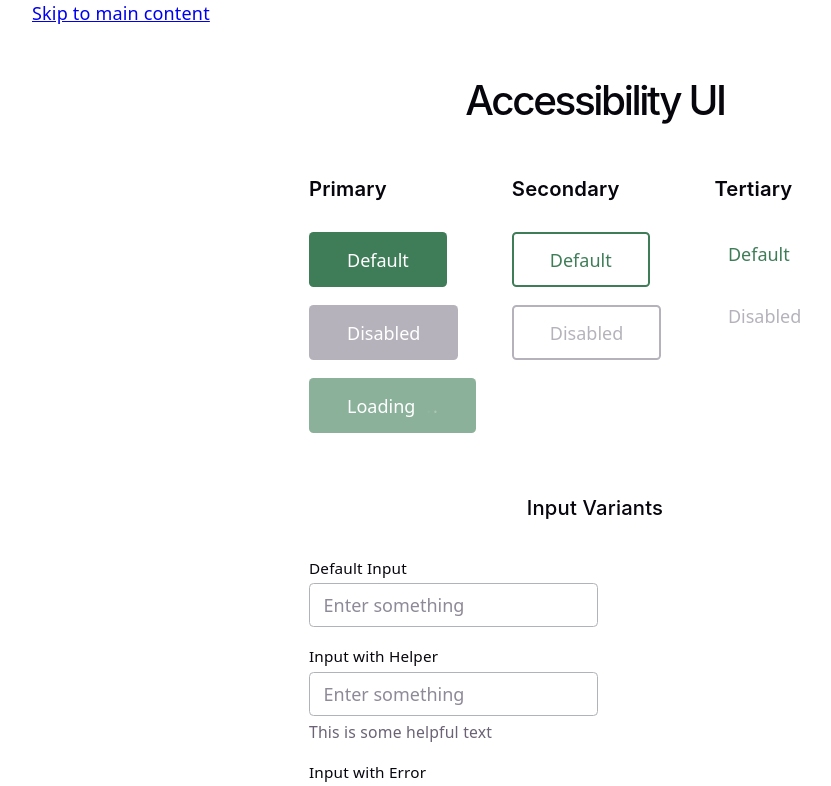
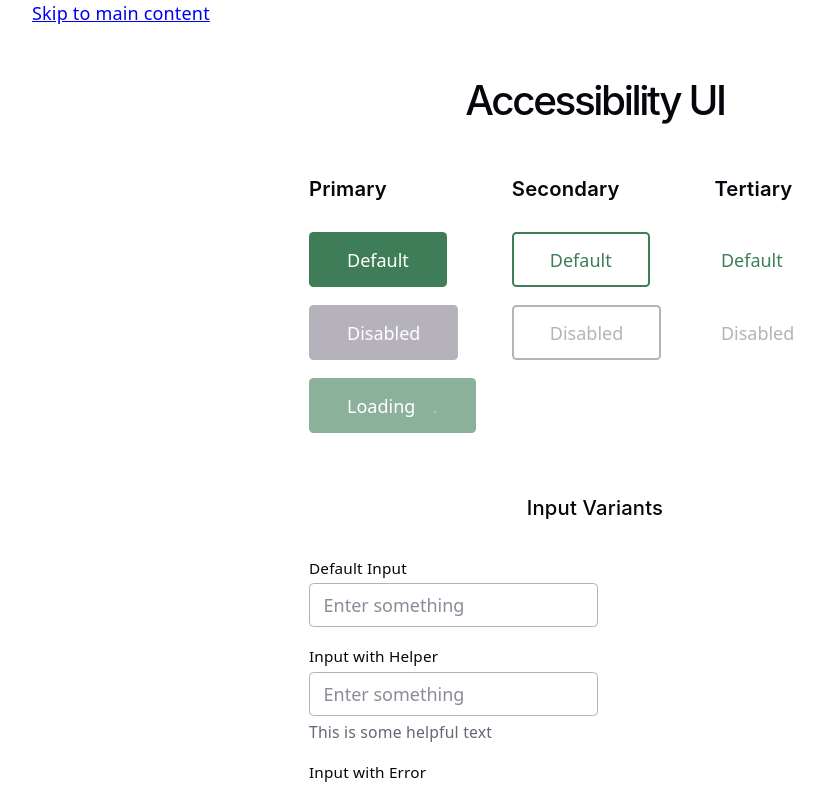
Before and after one commit to lynnerang/access-ui, a React (Vite) app: page / in a window 1280 px wide. Shown: the top 786 px of the page, without its empty margins (45-876 px from the left). Built offline with nearby package versions, Linux system fonts and the light colour scheme.

Commit message:
Fix tertiary alignment

```diff
--- a/src/components/Button/Button.scss
+++ b/src/components/Button/Button.scss
@@ -102,7 +102,6 @@
 
   &.btn--disabled {
     background: vars.$muted;
-    // border-color: vars.$muted;
     opacity: 0.65;
   }
 }
@@ -128,11 +127,8 @@
 
 .btn--tertiary {
   background: transparent;
-  border: none;
   color: vars.$accent;
-  font-weight: 500;
-  padding: vars.$space-xs vars.$space-sm;
-  min-height: 44px;
+  padding: vars.$space-sm vars.$space-xs;
 
   &:hover:not(:disabled) {
     color: vars.$accent-strong;
--- a/src/components/Input/Input.scss
+++ b/src/components/Input/Input.scss
@@ -56,7 +56,7 @@
   &:disabled {
     color: vars.$bg;
     border-color: rgba(vars.$border, 0.6);
-    opacity: 0.6;
+    opacity: 0.65;
     cursor: not-allowed;
   }
 
--- a/src/styles/_variables.scss
+++ b/src/styles/_variables.scss
@@ -30,7 +30,7 @@ $space-xxl: 3rem;
 
 $transition-fast: 160ms ease;
 $transition-base: 240ms ease;
-$transition-reduced: 0.01ms ease; // For reduced motion
+$transition-reduced: 0.01ms ease;
 
 $breakpoint-medium: 64rem;
 $breakpoint-small: 40rem;
```
